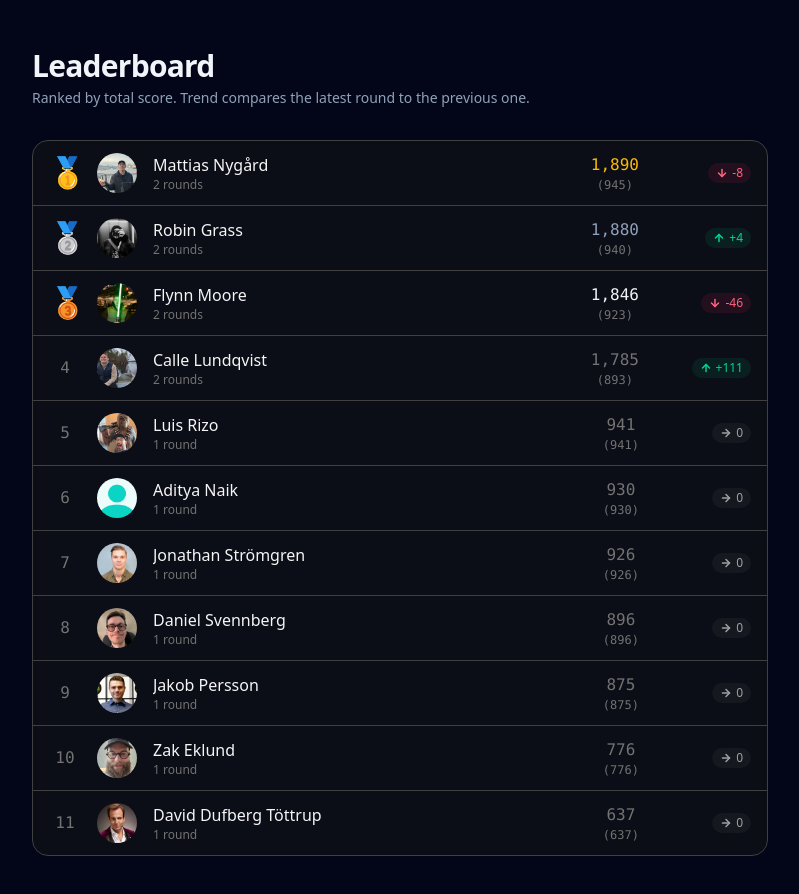
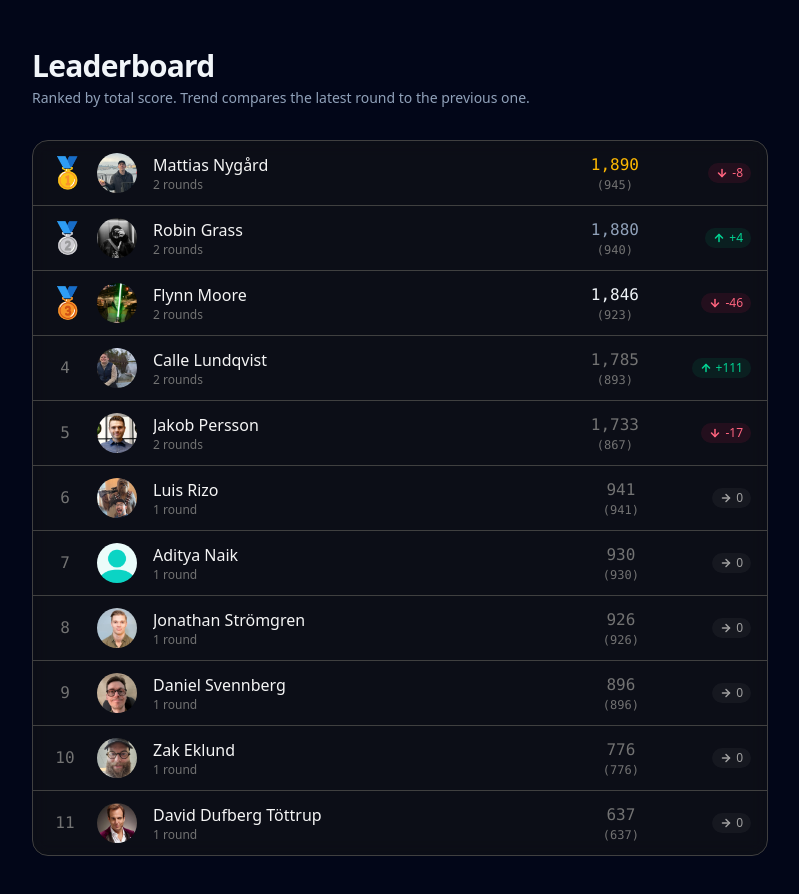
Before and after one commit to hejrobin/maptap-leaderboard, a React (Vite) app: page / in a window 1280 px wide. Shown: the top 894 px of the page, without its empty margins (240-1039 px from the left). Built offline with nearby package versions, Linux system fonts and the light colour scheme.

Commit message:
chore: update score for jacob

```diff
--- a/src/data.ts
+++ b/src/data.ts
@@ -4,7 +4,13 @@ export const leaderboard: Player[] = [
   {
     name: "Jakob Persson",
     avatarUrl: "/avatars/jacob-persson.jpg",
-    scores: [{ date: "2026-06-16", score: 875 }],
+    scores: [
+      { date: "2026-06-16", score: 875 },
+      {
+        date: "2026-06-17",
+        score: 858,
+      },
+    ],
   },
   {
     name: "Calle Lundqvist",
```
